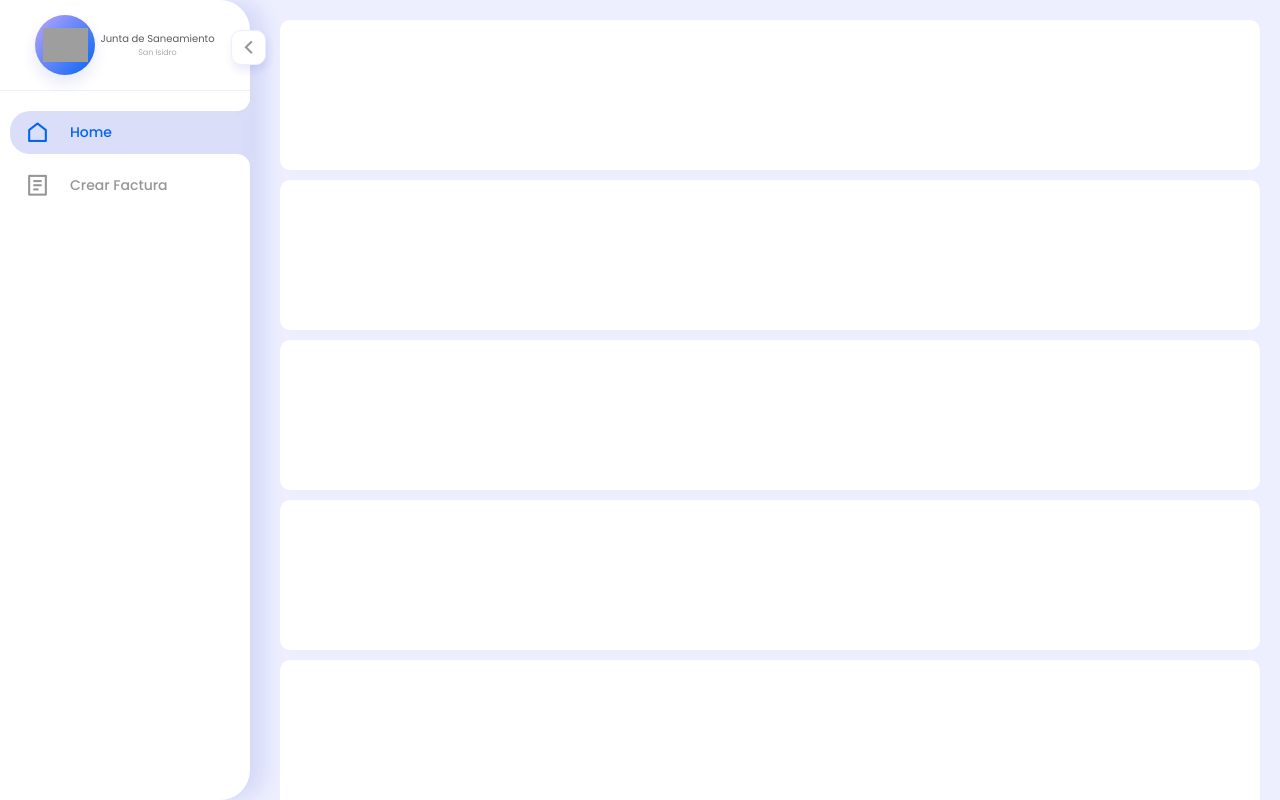
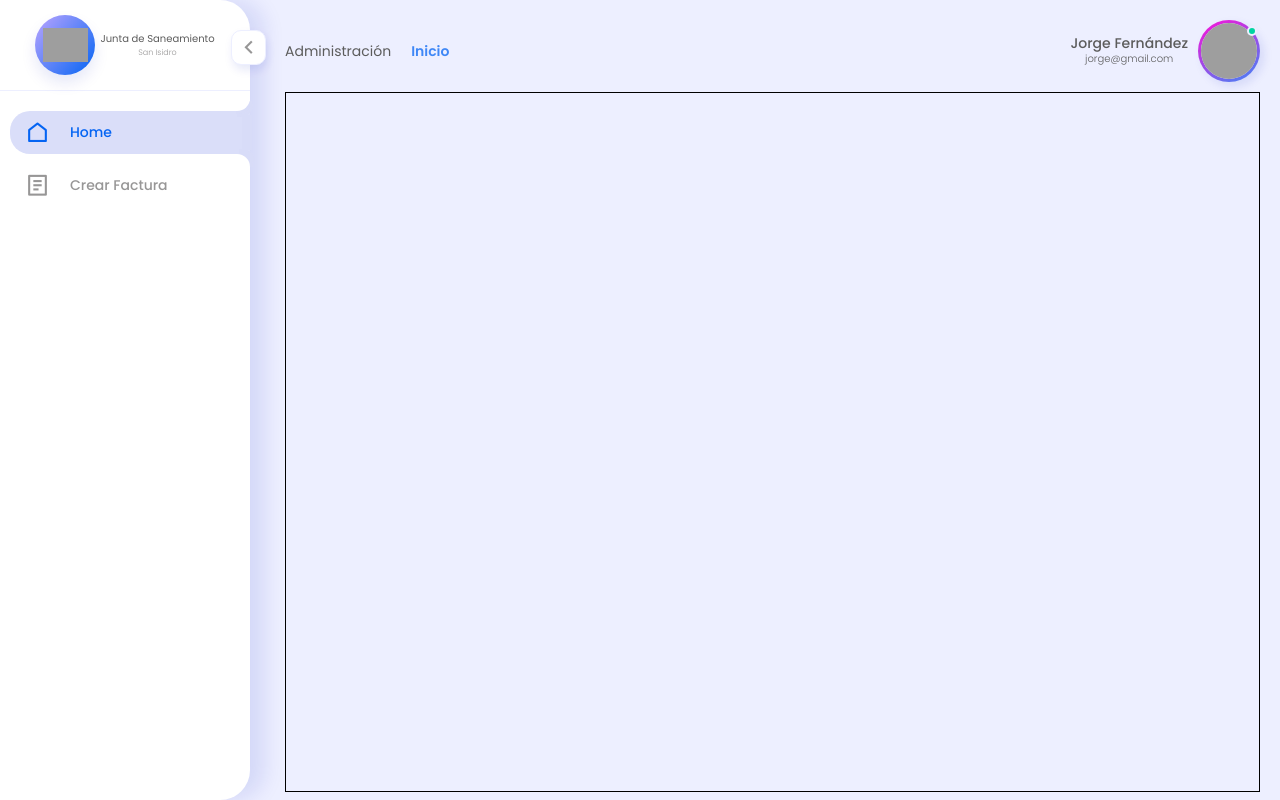
Before and after one commit to Samu-Cabrera/agua-potable-app-2, an Angular app: page /dashboard in a window 1280 px wide. Shown: the top 800 px of the page. Built offline with nearby package versions, Linux system fonts and the light colour scheme; grey boxes are pictures that could not be loaded.

Commit message:
Se agregó el menú superior.

```diff
--- a/src/app/dashboard/dashboard.routes.ts
+++ b/src/app/dashboard/dashboard.routes.ts
@@ -1,5 +1,5 @@
 import { Routes } from "@angular/router";
-import { LayoutComponent } from "./layout/layout/layout.component";
+import { LayoutComponent } from "./pages/layout/layout.component";
 
 export const dashboardRoute: Routes = [
     {
--- /dev/null
+++ b/src/app/dashboard/pages/home/home.component.html
@@ -0,0 +1 @@
+<p>home works!</p>
--- a/src/app/dashboard/layout/layout/layout.component.html
+++ b/src/app/dashboard/pages/layout/layout.component.html
@@ -1,6 +1,7 @@
 <div
     class="container"
     [ngClass]="{'sidebar-collapsed': openSidebar}">
+
     <div class="sidebar">
         <button
             class="menu__btn"
@@ -36,13 +37,15 @@
     </div>
     <main class="main">
         <div class="main__content">
-            <section></section>
-            <section></section>
-            <section></section>
-            <section></section>
-            <section></section>
-            <section></section>
-            <section></section>
+            <menu-superior
+                itemName="inicio"
+                userName="Jorge Fernández"
+                userGmail="jorge@gmail.com"
+                avatarUrl="https://res.cloudinary.com/die4hw70e/image/upload/v1728483693/samu-img/user_avatar_sirmyv.jpg"/>
+
+            <section class="pages">
+
+            </section>
         </div>
     </main>
 </div>
--- a/src/app/dashboard/layout/layout/layout.component.scss
+++ b/src/app/dashboard/pages/layout/layout.component.scss
@@ -231,12 +231,12 @@ $color-purple: rgba(129, 85, 254, .53);
             display: flex;
             flex-direction: column;
             row-gap: 10px;
+            margin-left: 5px;
 
-            section {
+            .pages {
                 width: 100%;
-                height: 150px;
-                background-color: #fff;
-                border-radius: 10px;
+                min-height: 700px;
+                border: 1px solid;
             }
         }
     }
--- a/src/app/dashboard/shared/menu-superior/menu-superior.component.html
+++ b/src/app/dashboard/shared/menu-superior/menu-superior.component.html
@@ -1,18 +1,18 @@
 <div class="nav__superior">
     <ul class="menu">
         <li>Administración</li>
-        <li class="active">Home</li>
+        <li class="active">{{ itemName() | titlecase }}</li>
     </ul>
     <!-- Usuario administrador -->
     <div class="usuario">
         <div class="datos">
-            <h3>Jorge Fernández</h3>
-            <span>Jorgemail.com</span>
+            <h3>{{ userName() | titlecase }}</h3>
+            <span>{{ userGmail() }}</span>
         </div>
         <div class="avatar__border">
             <div class="avatar__container">
                 <div class="indicador"></div>
-                <img class="avatar__image" src="https://img.freepik.com/psd-gratis/ilustracion-3d-avatar-o-perfil-humano_23-2150671142.jpg?size=338&ext=jpg&ga=GA1.1.2008272138.1727740800&semt=ais_hybrid" alt="avatar">
+                <img class="avatar__image" [src]="avatarUrl()" alt="avatar">
             </div>
         </div>
     </div>
--- a/src/app/dashboard/shared/menu-superior/menu-superior.component.scss
+++ b/src/app/dashboard/shared/menu-superior/menu-superior.component.scss
@@ -4,7 +4,6 @@ $color-gray: #979696;
 $color-magenta: #FD10D7;
 $color-green: #00D4A2;
 $color-gray-light: #EDEFFF;
-
 $box-shadow-blue: rgba(4, 33, 185, .10);
 
 .nav__superior {
@@ -12,13 +11,16 @@ $box-shadow-blue: rgba(4, 33, 185, .10);
     display: flex;
     justify-content: space-between;
     align-items: center;
-    border: 1px solid;
+    font-family: 'Poppins';
+    color: $color-black;
 
     .menu {
         list-style: none;
         display: flex;
         column-gap: 20px;
-        font-weight: 500;
+        font-size: 14px;
+        font-weight: 400;
+
 
         .active {
             color: $color-blue;
@@ -32,14 +34,22 @@ $box-shadow-blue: rgba(4, 33, 185, .10);
         text-align: end;
         align-items: center;
 
-        .datos > h3 {
-            color: $color-black;
+        .datos {
+            display: flex;
+            flex-direction: column;
+            justify-content: center;
+            align-items: center;
+
+            h3 {
+                font-size: 14px;
+                font-weight: 500;
+            }
         }
 
         .datos > span {
             position: relative;
-            top: -8px;
-            font-size: 12px;
+            top: -3px;
+            font-size: 10px;
             font-weight: 300;
         }
 
@@ -82,3 +92,20 @@ $box-shadow-blue: rgba(4, 33, 185, .10);
         }
     }
 }
+
+@media(max-width: 720px) {
+
+    .nav__superior {
+        border: 1px solid;
+        justify-content: end;
+
+        .menu {
+            display: none;
+        }
+
+        .usuario .datos h3 {
+            font-size: 12px;
+        }
+    }
+
+}
--- a/src/app/dashboard/shared/menu-superior/menu-superior.component.ts
+++ b/src/app/dashboard/shared/menu-superior/menu-superior.component.ts
@@ -1,12 +1,20 @@
-import { Component } from '@angular/core';
+import { Component, input } from '@angular/core';
+import { TitleCasePipe } from '@angular/common';
 
 @Component({
   selector: 'menu-superior',
   standalone: true,
-  imports: [],
+  imports: [
+    TitleCasePipe
+  ],
   templateUrl: './menu-superior.component.html',
   styleUrl: './menu-superior.component.scss'
 })
 export class MenuSuperiorComponent {
 
+  public itemName = input.required<string>();
+  public userName = input.required<string>();
+  public userGmail = input.required<string>();
+  public avatarUrl = input.required<string>();
+
 }
```
Also changed, not shown: src/app/dashboard/pages/home/home.component.ts (added, +12 -0 lines), src/app/dashboard/pages/home/home.component.scss (added), src/app/dashboard/pages/layout/layout.component.ts (renamed from src/app/dashboard/layout/layout/layout.component.ts).
